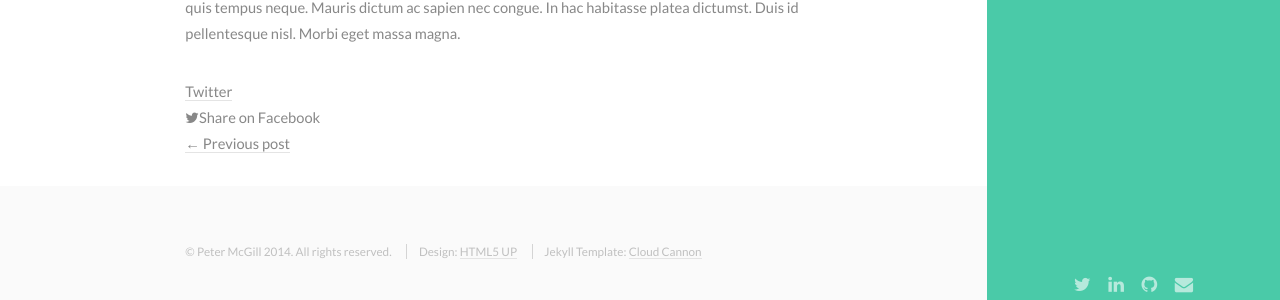
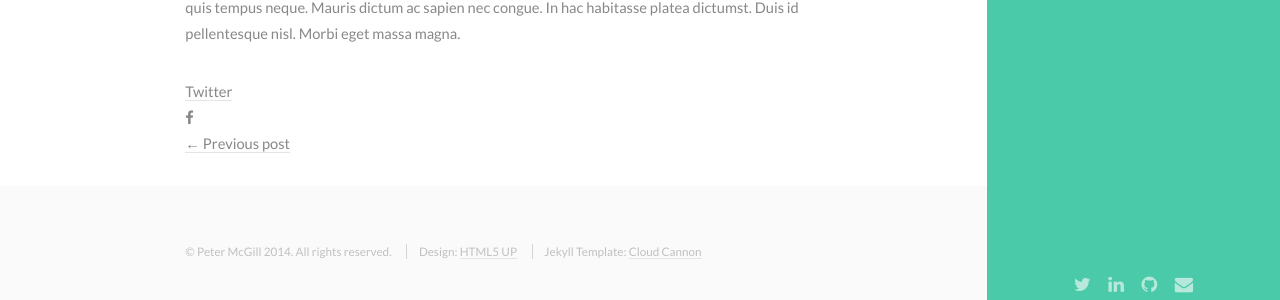
Before and after one commit to astrophpeter/website, a Jekyll site: the page built from _posts/2015-02-17-Curabitur.markdown, in a window 1280 px wide and 1400 px high. Shown: the part 1079-1379 px from the top of the window. Built offline with Jekyll 4.4.1, drawn with Linux system fonts in a browser that asks for light colours; comment, search, counter and statistics services are not loaded.

Commit message:
Update post.html

```diff
--- a/_layouts/post.html
+++ b/_layouts/post.html
@@ -20,7 +20,7 @@ layout: default
             <a href="https://twitter.com/intent/tweet?text={{ page.title }}&url={{ site.url }}{{ page.url }}&via={{ site.twitter_username }}&related={{ site.twitter_username }}" class="twitter-share-button" data-show-count="false" rel="nofollow" target="_blank" title="Share on Twitter">Twitter</a>
 
             <div class="share-widget">
-  <a href="https://www.facebook.com/sharer.php?u={{ site.url }}/{{ page.url }}&title={{ page.title }}" class="icon fa-twitter" title="Share on Facebook" target="_blank">Share on Facebook</a></div>
+  <a href="https://www.facebook.com/sharer.php?u={{ site.url }}/{{ page.url }}&title={{ page.title }}" class="icon fa-facebook" title="Share on Facebook" target="_blank"></a></div>
 
 
         <div class="g-plus" data-action="share" data-annotation="none" data-height="24"></div>
```
